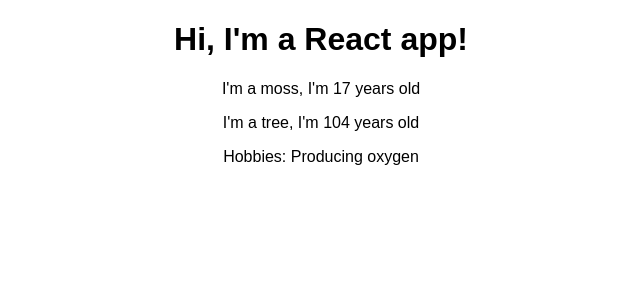
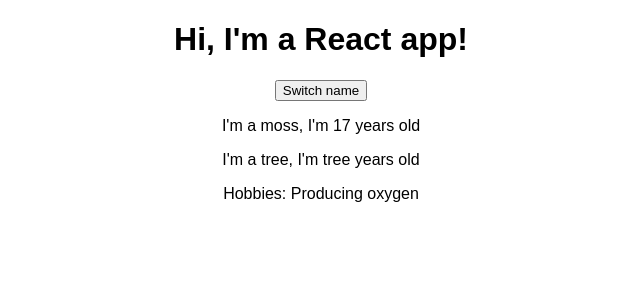
Before and after one commit to Mossie93/react-complete-guide, a React (Create React App) app: page / in a window 1280 px wide. Shown: the top 300 px of the page, without its empty margins (319-959 px from the left). Built offline with nearby package versions, Linux system fonts and the light colour scheme.

Commit message:
Introduce state to main App component

```diff
--- a/src/App.js
+++ b/src/App.js
@@ -3,12 +3,20 @@ import './App.css';
 import Person from './Person/Person';
 
 class App extends Component {
+  state = {
+    persons: [
+      { name: 'moss', age: 17 },
+      { name: 'tree', age: 104 }
+    ]
+  }
+
   render() {
     return (
       <div className="App">
         <h1>Hi, I'm a React app!</h1>
-        <Person name="moss" age="17"/>
-        <Person name="tree" age="104">Hobbies: Producing oxygen</Person>
+        <button>Switch name</button>
+        <Person name={this.state.persons[0].name} age={this.state.persons[0].age}/>
+        <Person name={this.state.persons[1].name} age={this.state.persons[1].name}>Hobbies: Producing oxygen</Person>
       </div>
     );
   }
```
